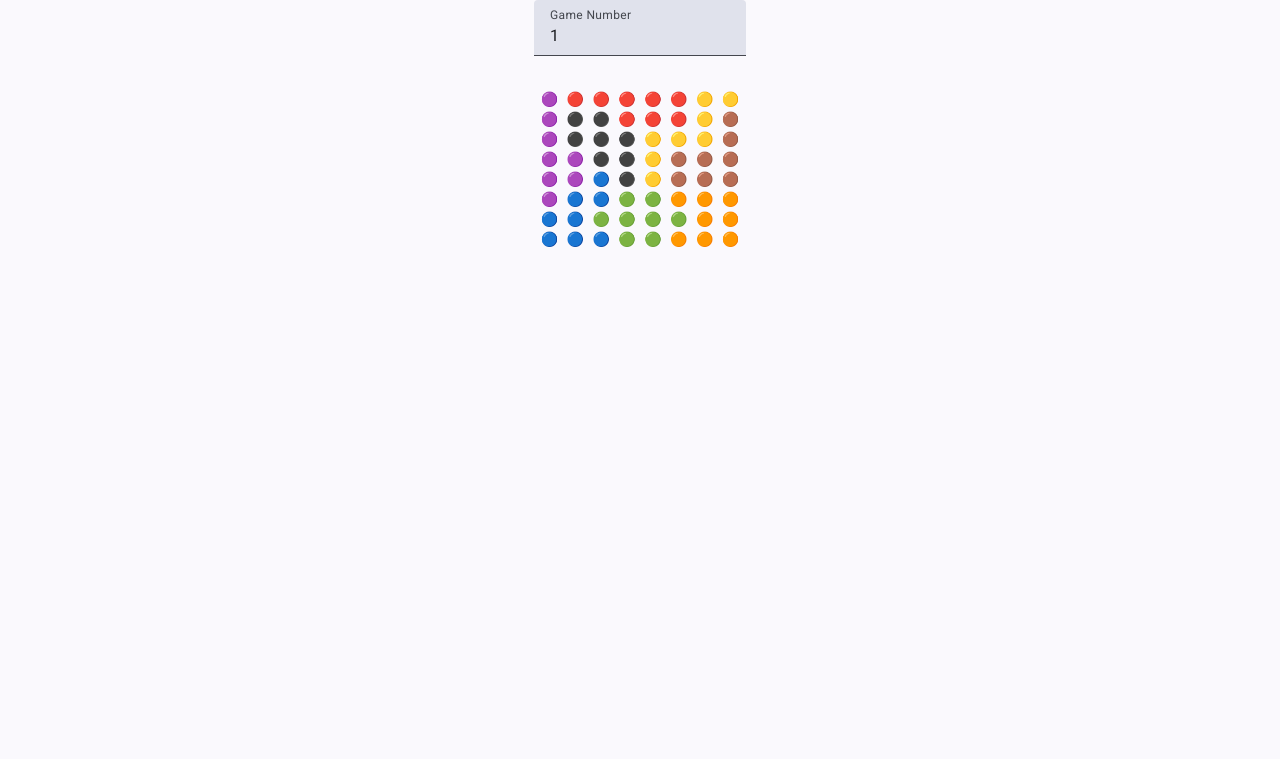
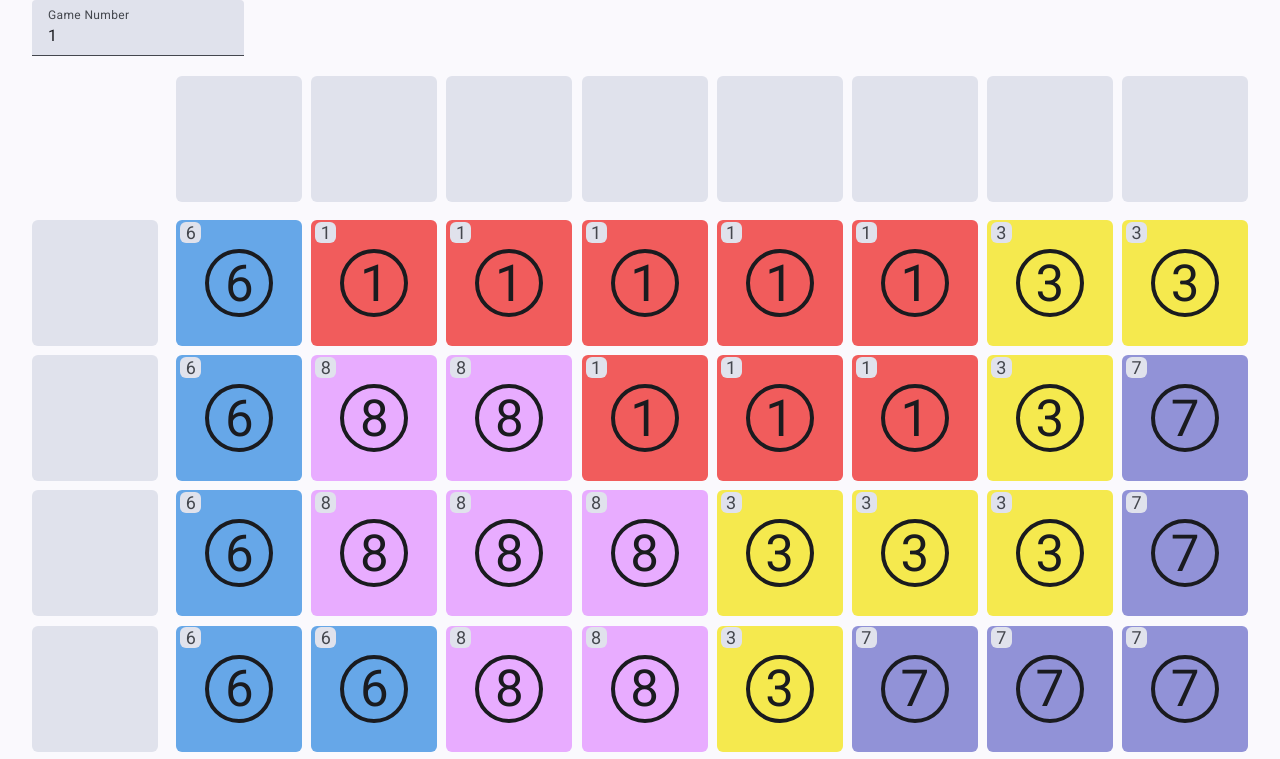
Before and after one commit to jamesmikesell/somebers, an Angular app: page / in a window 1280 px wide. Shown: the top 759 px of the page. Built offline with nearby package versions, Linux system fonts and the light colour scheme.

Commit message:
creating board on UI

```diff
--- a/src/app/component/board/board.html
+++ b/src/app/component/board/board.html
@@ -1,7 +1,55 @@
 <mat-form-field class="example-form-field">
   <mat-label>Game Number</mat-label>
-  <input matInput type="number" [ngModel]="gameNumber" (ngModelChange)="updateGameNumber($event)" min="1">
+  <input
+    matInput
+    type="number"
+    [ngModel]="gameNumber"
+    (ngModelChange)="updateGameNumber($event)"
+    min="1"
+  />
 </mat-form-field>
 
+<div class="container">
+  <div class="grid" [style.--columnCount]="grid.length + 0">
+    <div class="cell">
+      <!-- blank first cell -->
+    </div>
 
-<pre class="board">{{ board }}</pre>
+    <div class="cell">
+      <!-- gap -->
+    </div>
+
+    <!-- header row -->
+    @for (i of [].constructor(grid.length); track $index) {
+      <div class="cell bg-muted">
+        <div class="corner-number"></div>
+        <div class="content">&nbsp;</div>
+      </div>
+    }
+
+    @for (i of [].constructor(grid.length + 2); track $index) {
+      <div class="cell">
+        <!-- first row gap -->
+      </div>
+    }
+
+    @for (row of grid; track $index) {
+      <!-- header column -->
+      <div class="cell bg-muted">
+        <div class="corner-number"></div>
+        <div class="content">&nbsp;</div>
+      </div>
+
+      <div class="cell">
+        <!-- gap -->
+      </div>
+
+      @for (cell of row; track $index) {
+        <div class="cell color-{{ cell }}">
+          <div class="corner-number bg-muted">{{ cell }}</div>
+          <div class="content circle">{{ cell }}</div>
+        </div>
+      }
+    }
+  </div>
+</div>
--- a/src/app/component/board/board.scss
+++ b/src/app/component/board/board.scss
@@ -1,3 +1,101 @@
 .board {
   justify-self: center;
 }
+
+
+
+
+.bg-muted {
+  background: var(--mat-sys-surface-variant);
+  color: var(--mat-sys-on-surface-variant);
+  // border: 1px solid var(--mat-sys-outline-variant);
+  // border-radius: 4px;
+  // padding: .125rem .375rem;
+}
+
+.color-1 {
+  background-color: light-dark(#f15c5c, #50322d);
+}
+
+.color-2 {
+  background-color: light-dark(#f38347, #943501);
+}
+
+.color-3 {
+  background-color: light-dark(#f5e94e, #817d00);
+}
+
+.color-4 {
+  background-color: light-dark(#8ed091, #1b5e20);
+}
+
+.color-5 {
+  background-color: light-dark(#5e9799, #840046);
+}
+
+.color-6 {
+  background-color: light-dark(#66a7e8, #0062af);
+}
+
+.color-7 {
+  background-color: light-dark(#9192d7, #282a93);
+}
+
+.color-8 {
+  background-color: light-dark(#e8acff, #540dab);
+}
+
+.color-9 {
+  background-color: light-dark(#b57881, #9e0b91);
+}
+
+
+
+.container {
+  width: 95vw;
+  margin: 0 auto;
+  overflow: auto;
+  line-height: normal;
+}
+
+.grid {
+  display: grid;
+  grid-template-columns: 1fr 0px repeat(var(--columnCount), 1fr);
+  grid-template-rows: 1fr 0px repeat(var(--columnCount), 1fr);
+  gap: calc(2% / var(--columnCount) * 3);
+  aspect-ratio: 1;
+  container-type: inline-size;
+}
+
+.cell {
+  position: relative;
+  display: flex;
+  align-items: center;
+  justify-content: center;
+  border-radius: calc(2cqmin / var(--columnCount) * 3);
+}
+
+.corner-number {
+  position: absolute;
+  top: 0.2cqmin;
+  left: 0.5cqmin;
+  font-size: calc(6cqmin / var(--columnCount) * 3);
+  min-width: calc(7cqmin / var(--columnCount) * 3);
+  border-radius: calc(2cqmin / var(--columnCount) * 3);
+  text-align: center;
+}
+
+.content {
+  font-size: calc(17cqmin / var(--columnCount) * 3);
+  user-select: none;
+}
+
+.circle {
+  border: 0.5cqmin solid;
+  border-radius: 50%;
+  width: calc(20cqmin / var(--columnCount) * 3);
+  height: calc(20cqmin / var(--columnCount) * 3);
+  display: flex;
+  align-items: center;
+  justify-content: center;
+}
--- a/src/app/component/board/board.ts
+++ b/src/app/component/board/board.ts
@@ -1,18 +1,19 @@
+import { CommonModule } from '@angular/common';
 import { Component } from '@angular/core';
+import { BoardGroupGenerator } from '../../grouping';
 import { MATERIAL_IMPORTS } from '../../material-imports';
 import { Random } from '../../random';
-import { BoardGroupGenerator } from '../../grouping';
 
 @Component({
   selector: 'app-board',
-  imports: [...MATERIAL_IMPORTS],
+  imports: [...MATERIAL_IMPORTS, CommonModule],
   templateUrl: './board.html',
   styleUrl: './board.scss'
 })
 export class Board {
 
   gameNumber: number = 1;
-  board: string;
+  grid: number[][] = [];
 
 
   constructor() {
@@ -26,10 +27,7 @@ export class Board {
     let gridMax = 9;
     const gridSize = Math.floor(Random.generateFromSeed(this.gameNumber) * (gridMax - gridMin + 1) + gridMin);
     const grid = new BoardGroupGenerator(this.gameNumber).generateRandomContiguousGroups(gridSize);
-
-    const emojis: string[] = ["🔴", "🟠", "🟡", "🟢", "🔵", "🟣", "🟤", "⚫", "⚪"];
-    let gridString = grid.map(r => r.map(num => emojis[num - 1] ?? "?").join(" ")).join("\n");
-    this.board = gridString;
+    this.grid = grid.map(r => r.slice());
   }
 
 }
```
